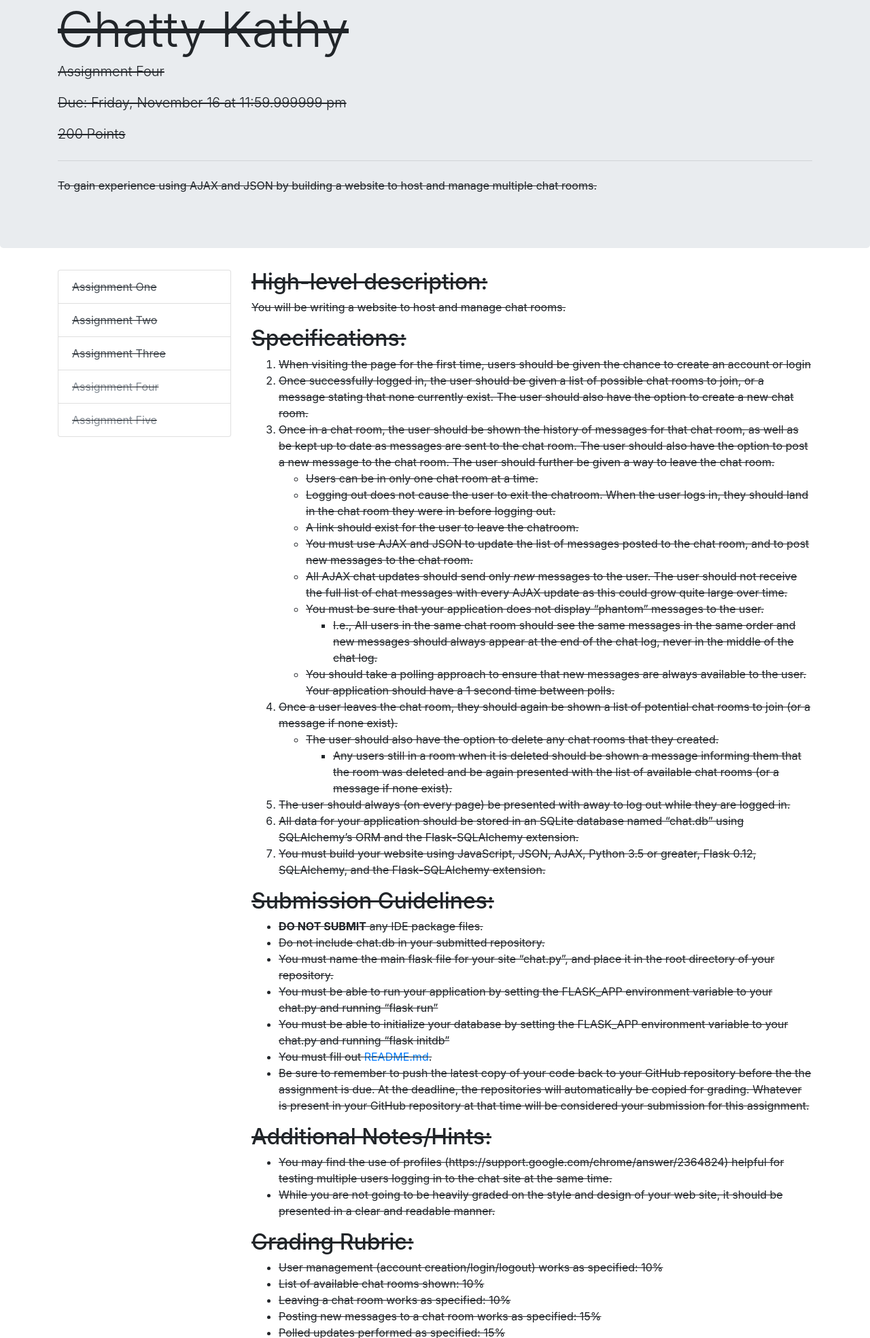
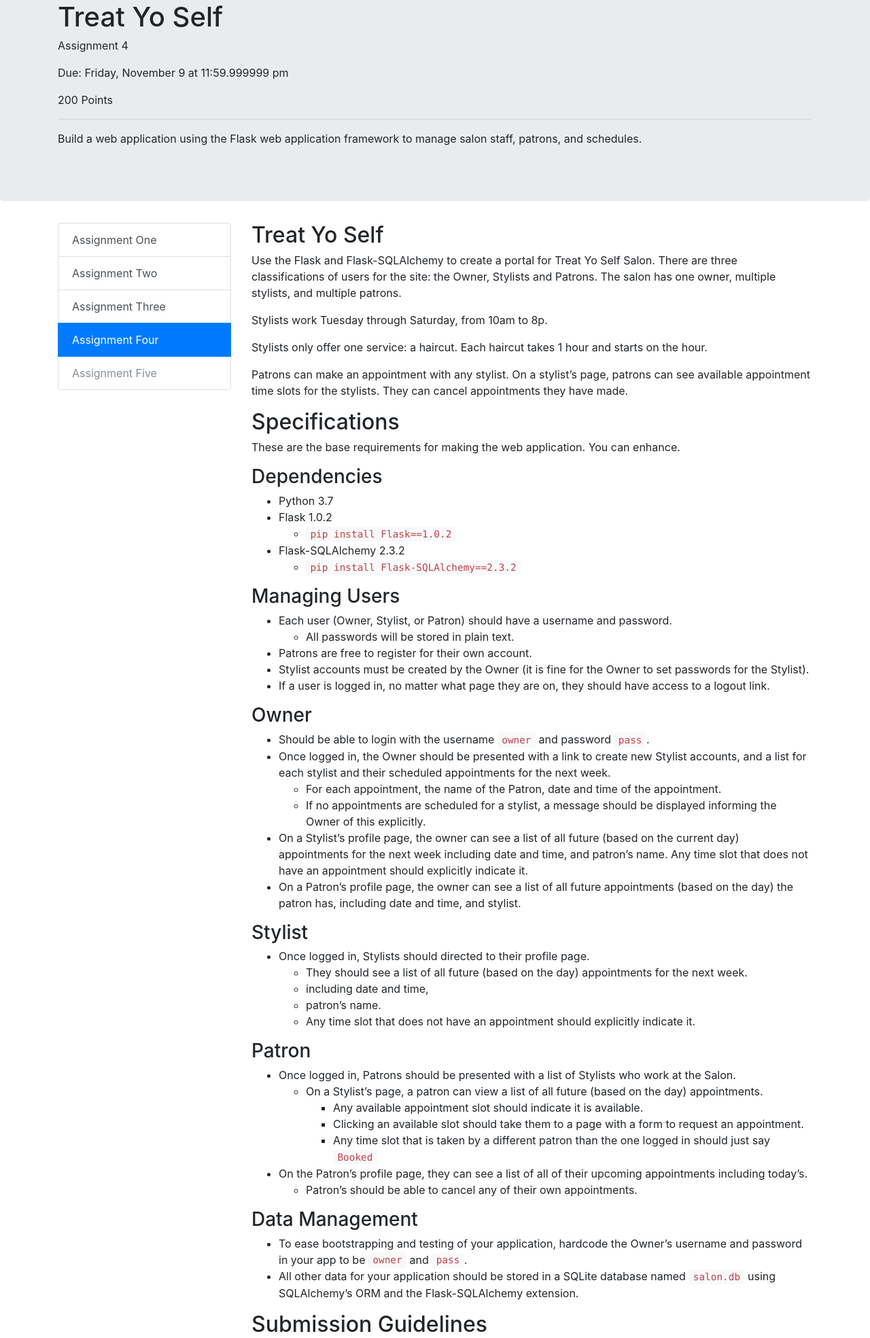
Before and after one commit to w8s-class/CS1520-Class-Information, a website: page docs/assignments/assignment4/index.html in a window 1280 px wide. Shown: the part 61-2030 px from the top of the page at 68% size. Drawn offline with Linux system fonts and the light colour scheme.

Commit message:
Added updated assignment 4.

```diff
--- a/docs/assignments/assignment4/index.html
+++ b/docs/assignments/assignment4/index.html
@@ -2,19 +2,19 @@
 <html>
 
 <head>
-    <title>Chatty Kathy</title>
+    <title>Treat Yo Self</title>
     <link rel="stylesheet" type="text/css" href="../../css/vendor/bootstrap.min.css">
 </head>
 
-<body style="text-decoration:line-through">
+<body>
     <div class="jumbotron">
         <div class="container">
-            <h1 class="display-3">Chatty Kathy</h1>
-            <p class="lead">Assignment Four</p>
-            <p class="lead">Due: Friday, November 16 at 11:59.999999 pm</p>
-            <p class="lead">200 Points</p>
-            <hr class="my-4">
-            <p>To gain experience using AJAX and JSON by building a website to host and manage multiple chat rooms.</p>
+            <h1 id="Treat-Yo-Self">Treat Yo Self</h1>
+            <p>Assignment 4</p>
+            <p>Due: Friday, November 9 at 11:59.999999 pm</p>
+            <p>200 Points</p>
+            <hr />
+            <p>Build a web application using the Flask web application framework to manage salon staff, patrons, and schedules.</p>
         </div>
     </div>
 
@@ -25,74 +25,154 @@
                     <a class="list-group-item list-group-item-action" href="../assignment1/index.html">Assignment One</a>
                     <a class="list-group-item list-group-item-action" href="../assignment2/index.html">Assignment Two</a>
                     <a class="list-group-item list-group-item-action" href="../assignment3/index.html">Assignment Three</a>
-                    <a class="list-group-item list-group-item-action disabled" href="#">Assignment Four</a>
+                    <a class="list-group-item list-group-item-action active" href="../assignment4/index.html">Assignment Four</a>
                     <a class="list-group-item list-group-item-action disabled" href="#">Assignment Five</a>
                 </div>
             </div>
             <div class="col-md-9">
-                <h2 id="high-leveldescription:">High-level description:</h2>
-                <p>You will be writing a website to host and manage chat rooms.</p>
-                <h2 id="specifications:">Specifications:</h2>
-                <ol>
-                    <li>When visiting the page for the first time, users should be given the chance to create an account or login</li>
-                    <li>Once successfully logged in, the user should be given a list of possible chat rooms to join, or a message stating that none currently exist. The user should also have the option to create a new chat room.</li>
-                    <li>Once in a chat room, the user should be shown the history of messages for that chat room, as well as be kept up to date as messages are sent to the chat room. The user should also have the option to post a new message to the chat room.
-                        The user should further be given a way to leave the chat room.
+                <h2 id="Treat-Yo-Self">Treat Yo Self</h2>
+                <p>Use the Flask and Flask-SQLAlchemy to create a portal for Treat Yo Self Salon. There are three classifications of users for the site: the Owner, Stylists and Patrons. The salon has one owner, multiple stylists, and multiple patrons.</p>
+                <p>Stylists work Tuesday through Saturday, from 10am to 8p.</p>
+                <p>Stylists only offer one service: a haircut. Each haircut takes 1 hour and starts on the hour.</p>
+                <p>Patrons can make an appointment with any stylist. On a stylist&rsquo;s page, patrons can see available appointment time slots for the stylists. They can cancel appointments they have made.</p>
+
+                <h2 id="Specifications">Specifications</h2>
+                <p>These are the base requirements for making the web application. You can enhance.</p>
+
+                <h3 id="Dependencies">Dependencies</h3>
+                <ul>
+                    <li>Python 3.7</li>
+                    <li>Flask 1.0.2
                         <ul>
-                            <li>Users can be in only one chat room at a time.</li>
-                            <li>Logging out does not cause the user to exit the chatroom. When the user logs in, they should land in the chat room they were in before logging out.</li>
-                            <li>A link should exist for the user to leave the chatroom.</li>
-                            <li>You must use AJAX and JSON to update the list of messages posted to the chat room, and to post new messages to the chat room.</li>
-                            <li>All AJAX chat updates should send only <em>new</em> messages to the user. The user should not receive the full list of chat messages with every AJAX update as this could grow quite large over time.</li>
-                            <li>You must be sure that your application does not display &#8220;phantom&#8221; messages to the user.
-                                <ul>
-                                    <li>I.e., All users in the same chat room should see the same messages in the same order and new messages should always appear at the end of the chat log, never in the middle of the chat log.</li>
-                                </ul>
-                            </li>
-                            <li>You should take a polling approach to ensure that new messages are always available to the user. Your application should have a 1 second time between polls.</li>
+                            <li><code>pip install Flask==1.0.2</code></li>
                         </ul>
                     </li>
-                    <li>Once a user leaves the chat room, they should again be shown a list of potential chat rooms to join (or a message if none exist).
+                    <li>Flask-SQLAlchemy 2.3.2
                         <ul>
-                            <li>The user should also have the option to delete any chat rooms that they created.
+                            <li><code>pip install Flask-SQLAlchemy==2.3.2</code></li>
+                        </ul>
+                    </li>
+                </ul>
+
+                <h3 id="Managing-Users">Managing Users</h3>
+                <ul>
+                    <li>Each user (Owner, Stylist, or Patron) should have a username and password.
+                        <ul>
+                            <li>All passwords will be stored in plain text.</li>
+                        </ul>
+                    </li>
+                    <li>Patrons are free to register for their own account.</li>
+                    <li>Stylist accounts must be created by the Owner (it is fine for the Owner to set passwords for the Stylist).</li>
+                    <li>If a user is logged in, no matter what page they are on, they should have access to a logout link.</li>
+                </ul>
+
+                <h3 id="Owner">Owner</h3>
+                <ul>
+                    <li>Should be able to login with the username <code>owner</code> and password <code>pass</code>.</li>
+                    <li>Once logged in, the Owner should be presented with a link to create new Stylist accounts, and a list for each stylist and their scheduled appointments for the next week.
+                        <ul>
+                            <li>For each appointment, the name of the Patron, date and time of the appointment.</li>
+                            <li>If no appointments are scheduled for a stylist, a message should be displayed informing the Owner of this explicitly.</li>
+                        </ul>
+                    </li>
+                    <li>On a Stylist&rsquo;s profile page, the owner can see a list of all future (based on the current day) appointments for the next week including date and time, and patron&rsquo;s name. Any time slot that does not have an appointment should
+                        explicitly indicate it.</li>
+                    <li>On a Patron&rsquo;s profile page, the owner can see a list of all future appointments (based on the day) the patron has, including date and time, and stylist.</li>
+                </ul>
+
+                <h3 id="Stylist">Stylist</h3>
+                <ul>
+                    <li>Once logged in, Stylists should directed to their profile page.
+                        <ul>
+                            <li>They should see a list of all future (based on the day) appointments for the next week.</li>
+                            <li>including date and time,</li>
+                            <li>patron&rsquo;s name.</li>
+                            <li>Any time slot that does not have an appointment should explicitly indicate it.</li>
+                        </ul>
+                    </li>
+                </ul>
+
+                <h3 id="Patron">Patron</h3>
+                <ul>
+                    <li>Once logged in, Patrons should be presented with a list of Stylists who work at the Salon.
+                        <ul>
+                            <li>On a Stylist&rsquo;s page, a patron can view a list of all future (based on the day) appointments.
                                 <ul>
-                                    <li>Any users still in a room when it is deleted should be shown a message informing them that the room was deleted and be again presented with the list of available chat rooms (or a message if none exist).</li>
+                                    <li>Any available appointment slot should indicate it is available.</li>
+                                    <li>Clicking an available slot should take them to a page with a form to request an appointment.</li>
+                                    <li>Any time slot that is taken by a different patron than the one logged in should just say <code>Booked</code></li>
                                 </ul>
                             </li>
                         </ul>
                     </li>
-                    <li>The user should always (on every page) be presented with away to log out while they are logged in.</li>
-                    <li>All data for your application should be stored in an SQLite database named &#8220;chat.db&#8221; using SQLAlchemy&#8217;s ORM and the Flask-SQLAlchemy extension.</li>
-                    <li>You must build your website using JavaScript, JSON, AJAX, Python 3.5 or greater, Flask 0.12, SQLAlchemy, and the Flask-SQLAlchemy extension.</li>
-                </ol>
-                <h2 id="submissionguidelines:">Submission Guidelines:</h2>
+                    <li>On the Patron&rsquo;s profile page, they can see a list of all of their upcoming appointments including today&rsquo;s.
+                        <ul>
+                            <li>Patron&rsquo;s should be able to cancel any of their own appointments.</li>
+                        </ul>
+                    </li>
+                </ul>
+
+                <h3 id="Data-Management">Data Management</h3>
                 <ul>
-                    <li><strong>DO NOT SUBMIT</strong> any IDE package files.</li>
-                    <li>Do not include chat.db in your submitted repository.</li>
-                    <li>You must name the main flask file for your site &#8220;chat.py&#8221;, and place it in the root directory of your repository.</li>
-                    <li>You must be able to run your application by setting the FLASK_APP environment variable to your chat.py and running &#8220;flask run&#8221;</li>
-                    <li>You must be able to initialize your database by setting the FLASK_APP environment variable to your chat.py and running &#8220;flask initdb&#8221;</li>
-                    <li>You must fill out <a href="../errata/readme.html" target="_blank">README.md</a>.</li>
+                    <li>To ease bootstrapping and testing of your application, hardcode the Owner’s username and password in your app to be <code>owner</code> and <code>pass</code>.</li>
+                    <li>All other data for your application should be stored in a SQLite database named <code>salon.db</code> using SQLAlchemy’s ORM and the Flask-SQLAlchemy extension.</li>
+                </ul>
+
+                <h2 id="Submission-Guidelines">Submission Guidelines</h2>
+                <ul>
+                    <li><strong>DO NOT SUBMIT</strong>
+                        <ul>
+                            <li>any IDE package files.</li>
+                            <li><code>*.pyc</code>, <code>__pychache__</code></li>
+                            <li><code>salon.db</code></li>
+                        </ul>
+                    </li>
+                    <li>You must name the main page for your game <code>salon.py</code>, and place it in the root directory of your repository.</li>
                     <li>Be sure to remember to push the latest copy of your code back to your GitHub repository before the the assignment is due. At the deadline, the repositories will automatically be copied for grading. Whatever is present in your GitHub
                         repository at that time will be considered your submission for this assignment.</li>
+                    <li>You must be able to run your application by setting the <code>FLASK_APP</code> environment variable to your <code>salon.py</code> and running <code>flask run</code></li>
+                    <li>You must be able to initialize your database by setting the <code>FLASK_APP</code> environment variable to your <code>salon.py</code> and running <code>flask initdb</code></li>
+                    <li>Add a <code>requirements.txt</code> file containing the installed dependencies for your project. Make sure to add that file to source control.
+                        <ul>
+                            <li>Run <code>pip freeze &gt; requirements.txt</code> from the root of your project with your <code>virtualenv</code> activated.</li>
+                            <li>Be sure to use a <code>virtualenv</code> otherwise this list will get ridiculously long.</li>
+                        </ul>
+                    </li>
+                    <li>Files included in the starter repo:
+                        <ul>
+                            <li><code>README.md</code></li>
+                            <li><code>salon.py</code></li>
+                        </ul>
+                    </li>
                 </ul>
-                <h2 id="additionalnoteshints:">Additional Notes/Hints:</h2>
+
+                <h3 id="Additional-Notes%2FHints">Additional Notes/Hints</h3>
                 <ul>
-                    <li>You may find the use of profiles (https://support.google.com/chrome/answer/2364824) helpful for testing multiple users logging in to the chat site at the same time.</li>
+                    <li>You may find it handy to use the HTML <code>date</code> input type for appointment scheduling.</li>
+                    <li>I recommend creating a development bootstrapping script that allows you to delete and recreate a database with an Owner, Stylists, and Patrons, with some appointments to make development and debugging easier.</li>
                     <li>While you are not going to be heavily graded on the style and design of your web site, it should be presented in a clear and readable manner.</li>
                 </ul>
-                <h2 id="gradingrubric:">Grading Rubric:</h2>
+
+                <h2 id="Grading-Criteria">Grading Criteria</h2>
+                <p>We will download a zip archive of the repo and run the <code>salon.py</code> Flask application via <code>flask run</code> in a terminal/console using a <code>virtualenv</code> with the dependencies from your <code>requirements.txt</code>                    installed in Python version 3.7.</p>
+
+                <h3 id="Breakdown">Breakdown</h3>
                 <ul>
-                    <li>User management (account creation/login/logout) works as specified: 10%</li>
-                    <li>List of available chat rooms shown: 10%</li>
-                    <li>Leaving a chat room works as specified: 10%</li>
-                    <li>Posting new messages to a chat room works as specified: 15%</li>
-                    <li>Polled updates performed as specified: 15%</li>
-                    <li>AJAX working as specified: 20%</li>
-                    <li>SQLAlchemy data model quality: 10%</li>
+                    <li>Owner login set correctly: 5%</li>
+                    <li>Patron registration: 5%</li>
+                    <li>Stylist account creation: 5%</li>
+                    <li>Login works appropriately: 15%</li>
+                    <li>Logout always available and works: 5%</li>
+                    <li>Owner page displays as specified: 15%</li>
+                    <li>Stylist page displays as specified: 15%</li>
+                    <li>Patron page displays as specified: 5%</li>
+                    <li>Patron create appointment works: 10%</li>
+                    <li>Patron cancel appointment works: 10%</li>
                     <li>Clear and readable presentation: 5%</li>
-                    <li>Submission/readme: 5%</li>
+                    <li>Submission/info sheet: 5%</li>
                 </ul>
+
+                <p><em>Late assignments will receive zero credit.</em></p>
             </div>
         </div>
     </div>
```
Also changed, not shown: docs/assignments/assignment1/index.html (+1 -1 lines), docs/assignments/assignment2/index.html (+1 -1 lines), docs/assignments/assignment3/index.html (+1 -1 lines), docs/assignments/assignment5/index.html (+1 -1 lines), docs/assignments/index.html (+1 -1 lines).
